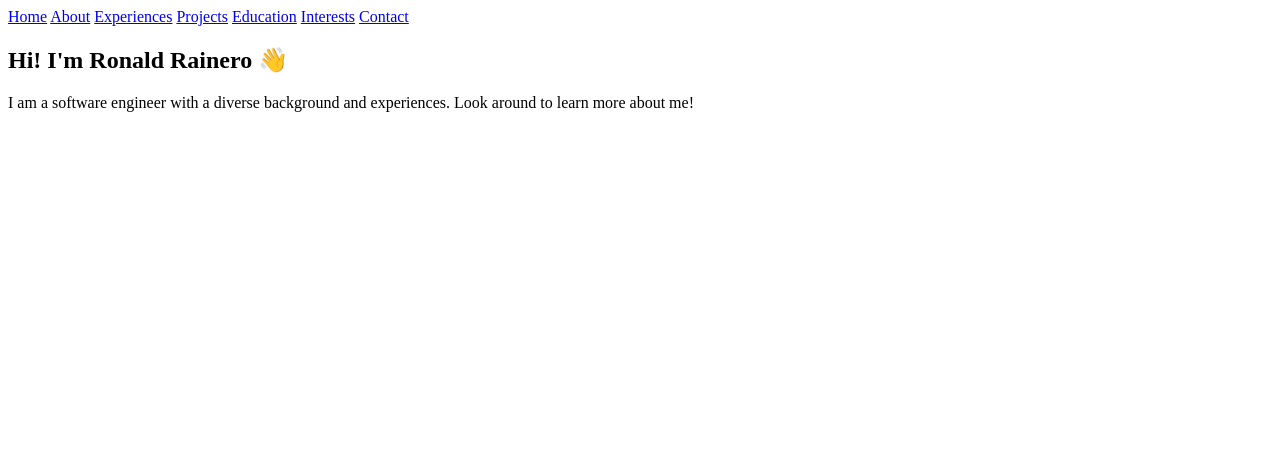
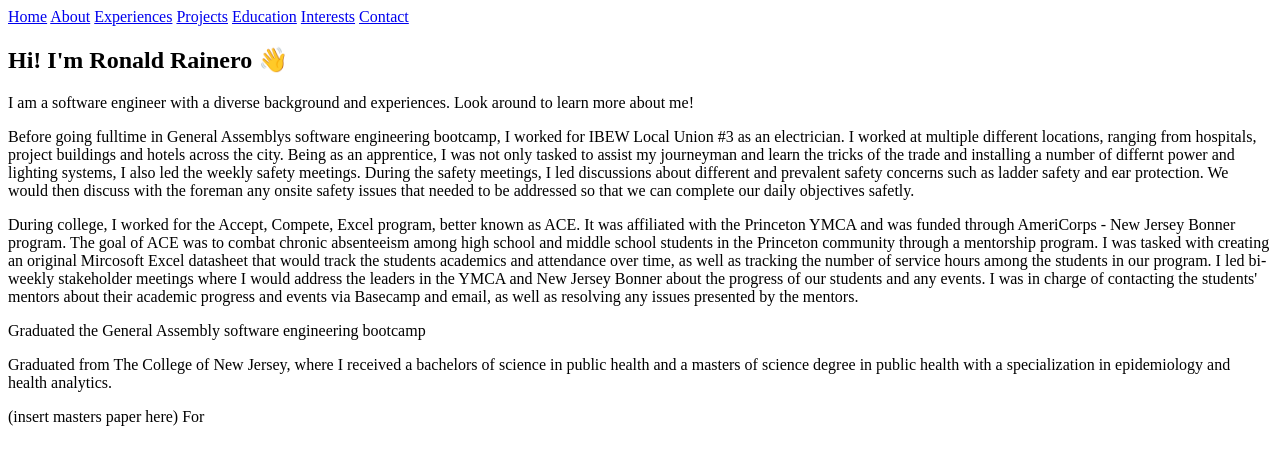
Before and after one commit to ronrain/portfolio-website, a plain HTML site: page index.html in a window 1280 px wide. Drawn offline with Linux system fonts and the light colour scheme.

Commit message:
add content for experience

```diff
--- a/index.html
+++ b/index.html
@@ -25,10 +25,32 @@
       <p>I am a software engineer with a diverse background and experiences. Look around to learn more about me!</p>
     </div>
   </section>
-<section id="about"></section>
-<section id="experiences"></section>
+<!-- <section id="about">
+  <p>
+  </p>
+</section> -->
+<section id="experiences">
+  <div>
+    <p>
+      Before going fulltime in General Assemblys software engineering bootcamp, I worked for IBEW Local Union #3 as an electrician. I worked at multiple different locations, ranging from hospitals, project buildings and hotels across the city. Being as an apprentice, I was not only tasked to assist my journeyman and learn the tricks of the trade and installing a number of differnt power and lighting systems, I also led the weekly safety meetings. During the safety meetings, I led discussions about different and prevalent safety concerns such as ladder safety and ear protection. We would then discuss with the foreman any onsite safety issues that needed to be addressed so that we can complete our daily objectives safetly.
+    </p>
+    <p>
+      During college, I worked for the Accept, Compete, Excel program, better known as ACE. It was affiliated with the Princeton YMCA and was funded through AmeriCorps - New Jersey Bonner program. The goal of ACE was to combat chronic absenteeism among high school and middle school students in the Princeton community through a mentorship program. I was tasked with creating an original Mircosoft Excel datasheet that would track the students academics and attendance over time, as well as tracking the number of service hours among the students in our program. I led bi-weekly stakeholder meetings where I would address the leaders in the YMCA and New Jersey Bonner about the progress of our students and any events. I was in charge of contacting the students' mentors about their academic progress and events via Basecamp and email, as well as resolving any issues presented by the mentors.
+    </p>
+  </div>
+</section>
 <section id="projects"></section>
-<section id="education"></section>
+<section id="education">
+  <div class="GA">
+    Graduated the General Assembly software engineering bootcamp
+  </div>
+  <div>
+    <p>Graduated from The College of New Jersey, where I received a bachelors of science in public health and a masters of science degree in public health with a specialization in epidemiology and health analytics.</p>
+    <div>
+      (insert masters paper here) For
+    </div>
+  </div>
+</section>
 <section id="interests"></section>
 <section id="contact"></section>
   <div></div>
```
